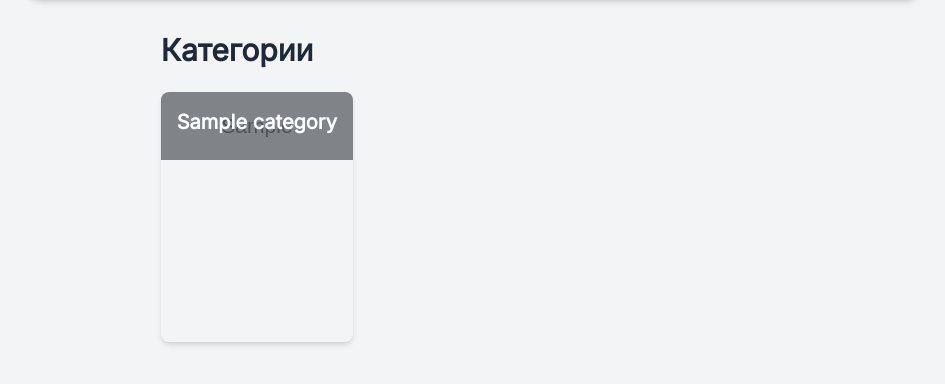
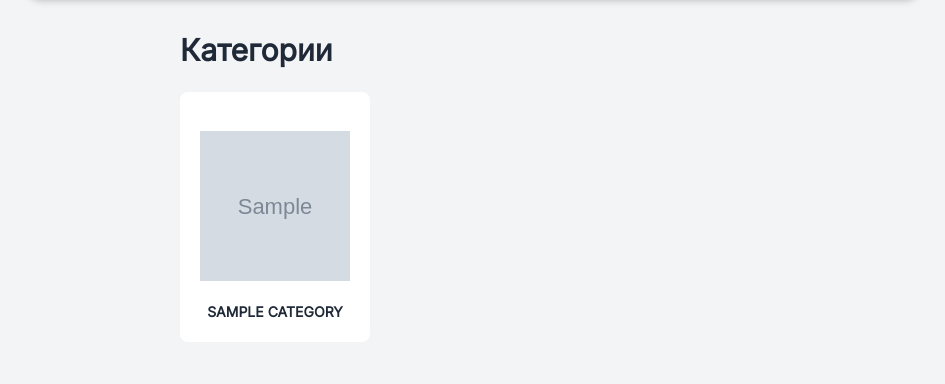
Before and after one commit to defendar45-web/shop-, a Django app: page /catalog/categories/ in a window 1280 px wide. Shown: the part 160-544 px from the top of the page, without its empty margins (167-1112 px from the left). Run offline with Django 5.2, Linux system fonts and the light colour scheme; tables that the repository leaves empty hold one stand-in row (values such as "Sample post"); grey boxes marked "Sample" are stand-in pictures; some libraries are stand-ins or nearby versions.

Commit message:
Фикс картинок

```diff
--- a/products/templates/products/categories.html
+++ b/products/templates/products/categories.html
@@ -1,32 +1,31 @@
-{% extends 'base/base.html' %}
-
-
-{% block content %}
-<div class="container mx-auto py-8">
+{% extends 'base/base.html' %} {% block content %}
+<div class="container py-8">
 	<h1 class="text-3xl font-semibold mb-6">Категории</h1>
-    <ul class="grid grid-cols-1 md:grid-cols-2 lg:grid-cols-3 gap-6">
+	<ul class="grid grid-cols-3 gap-2">
 		{% for category in categories %}
 		<a href="{% url 'products_by_category' slug=category.slug %}">
-            <li class="rounded-lg shadow-md overflow-hidden relative min-h-[250px]">  {# Добавлено: relative min-h-[400px] #}
-            <div class="relative h-full flex flex-col justify-between">  {# Добавлено: relative,  justify-between #}
-
+			<li>
+				<div
+					class="bg-white p-5 rounded-lg h-[250px] flex flex-col items-center justify-end"
+				>
 					{% if category.image %}
-                <div class="absolute inset-0 bg-cover bg-center" style="background-image: url('{{ category.get_image }}');object-fit: contain"" ></div>
-                <div class="absolute inset-0 bg-black opacity-40"></div>   {# Затемнение фона #}
+					<img
+						class="w-[150px] h-[150px] mx-auto"
+						src="{{ category.get_image }}"
+						alt=""
+					/>
 					{% else %}
-                <div class="absolute inset-0 bg-gray-100 flex items-center justify-center">
-                    <p class="text-gray-500">Изображение отсутствует</p>
-                </div>
+					<p class="text-[12px] text-gray text-center mb-[60px]">
+						Изображение отсутствует
+					</p>
 					{% endif %}
-
-                <div class="relative p-4 text-white z-10">  {# Добавлено: relative, text-white, z-10 #}
-                    <h2 class="text-xl font-semibold mb-2">{{ category.name }}</h2>
-                </div>
-
-
+					<h3 class="text-center text-[14px] font-semibold mt-[20px] uppercase">
+						{{ category.name }}
+					</h3>
 				</div>
 			</li>
 		</a>
+
 		{% endfor %}
 	</ul>
 </div>
```
Also changed, not shown: products/templates/products/products_by_category.html (+9 -6 lines). Lines whose indentation alone changed are shown as unchanged.
